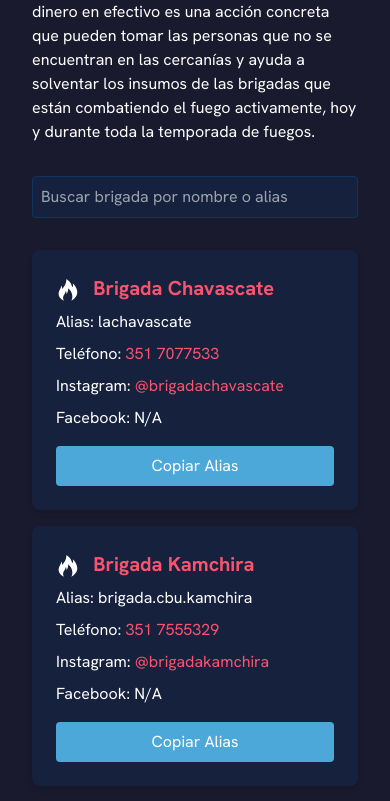
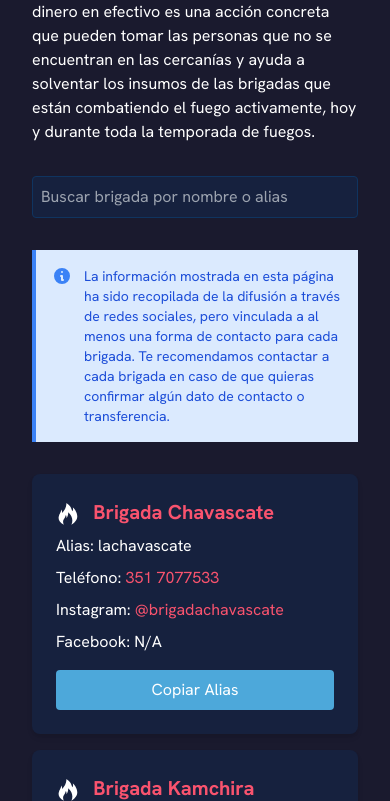
Before and after one commit to carlosgraffi/AyudaIncendiosCordoba, a Flask app: page / in a window 390 px wide. Shown: the part 420-1221 px from the top of the page. Run offline with Flask 3, Linux system fonts and the light colour scheme.

Commit message:
Agent query: 1. Is the new disclaimer visible above the brigades catalog? 2. Does the "Copiar Alias" button stay at the bottom of each brigade card, regardless of content? 3. How does the layout look on mobile devices? Is it responsive and easy to read?

```diff
--- a/templates/index.html
+++ b/templates/index.html
@@ -11,6 +11,21 @@
 
     <div class="mb-8">
         <input type="text" id="search" placeholder="Buscar brigada por nombre o alias" class="w-full p-2 border rounded">
+    </div>
+
+    <div class="bg-blue-100 border-l-4 border-blue-500 text-blue-700 p-4 mb-8" role="alert">
+        <div class="flex">
+            <div class="flex-shrink-0">
+                <svg class="h-5 w-5 text-blue-500" xmlns="http://www.w3.org/2000/svg" viewBox="0 0 20 20" fill="currentColor" aria-hidden="true">
+                    <path fill-rule="evenodd" d="M18 10a8 8 0 11-16 0 8 8 0 0116 0zm-7-4a1 1 0 11-2 0 1 1 0 012 0zM9 9a1 1 0 000 2v3a1 1 0 001 1h1a1 1 0 100-2v-3a1 1 0 00-1-1H9z" clip-rule="evenodd" />
+                </svg>
+            </div>
+            <div class="ml-3">
+                <p class="text-sm">
+                    La información mostrada en esta página ha sido recopilada de la difusión a través de redes sociales, pero vinculada a al menos una forma de contacto para cada brigada. Te recomendamos contactar a cada brigada en caso de que quieras confirmar algún dato de contacto o transferencia.
+                </p>
+            </div>
+        </div>
     </div>
 
     <div id="brigades-container" class="grid grid-cols-1 sm:grid-cols-2 lg:grid-cols-3 gap-4">
```
